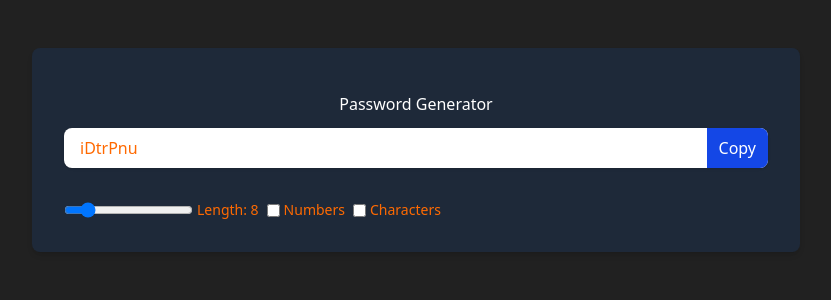
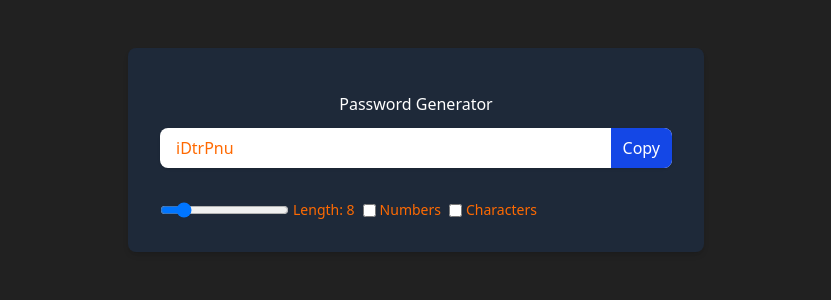
Before and after one commit to Shanvi30/Password_Generator, a React (Vite) app: page / in a window 1280 px wide. Shown: the top 300 px of the page, without its empty margins (224-1055 px from the left). Built offline with nearby package versions, Linux system fonts and the light colour scheme.

Commit message:
Mobile Responsive

```diff
--- a/src/App.jsx
+++ b/src/App.jsx
@@ -32,7 +32,7 @@ function App() {
 
   return (
     <>
-      <div className="w-full max-w-3xl mx-auto shadow-md rounded-lg px-8 py-8 my-12 text-orange-500 bg-gray-800">
+      <div className="w-full max-w-xl mx-auto shadow-md rounded-lg px-8 py-8 my-12 text-orange-500 bg-gray-800">
         <h1 className="text-white text-center my-3">Password Generator</h1>
         <div className="flex shadow rounded-lg overflow-hidden mb-8 bg-white">
           <input
```
